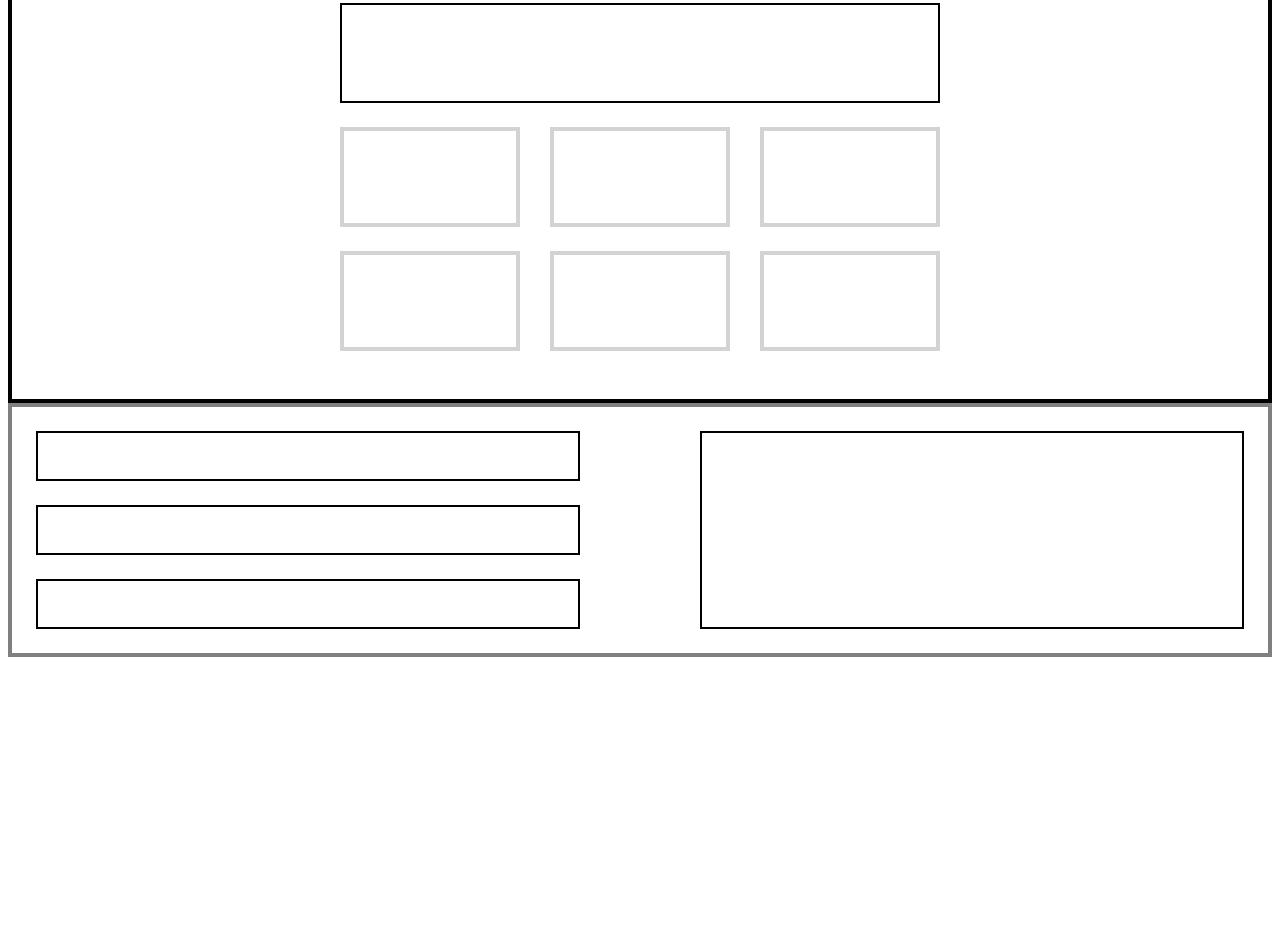
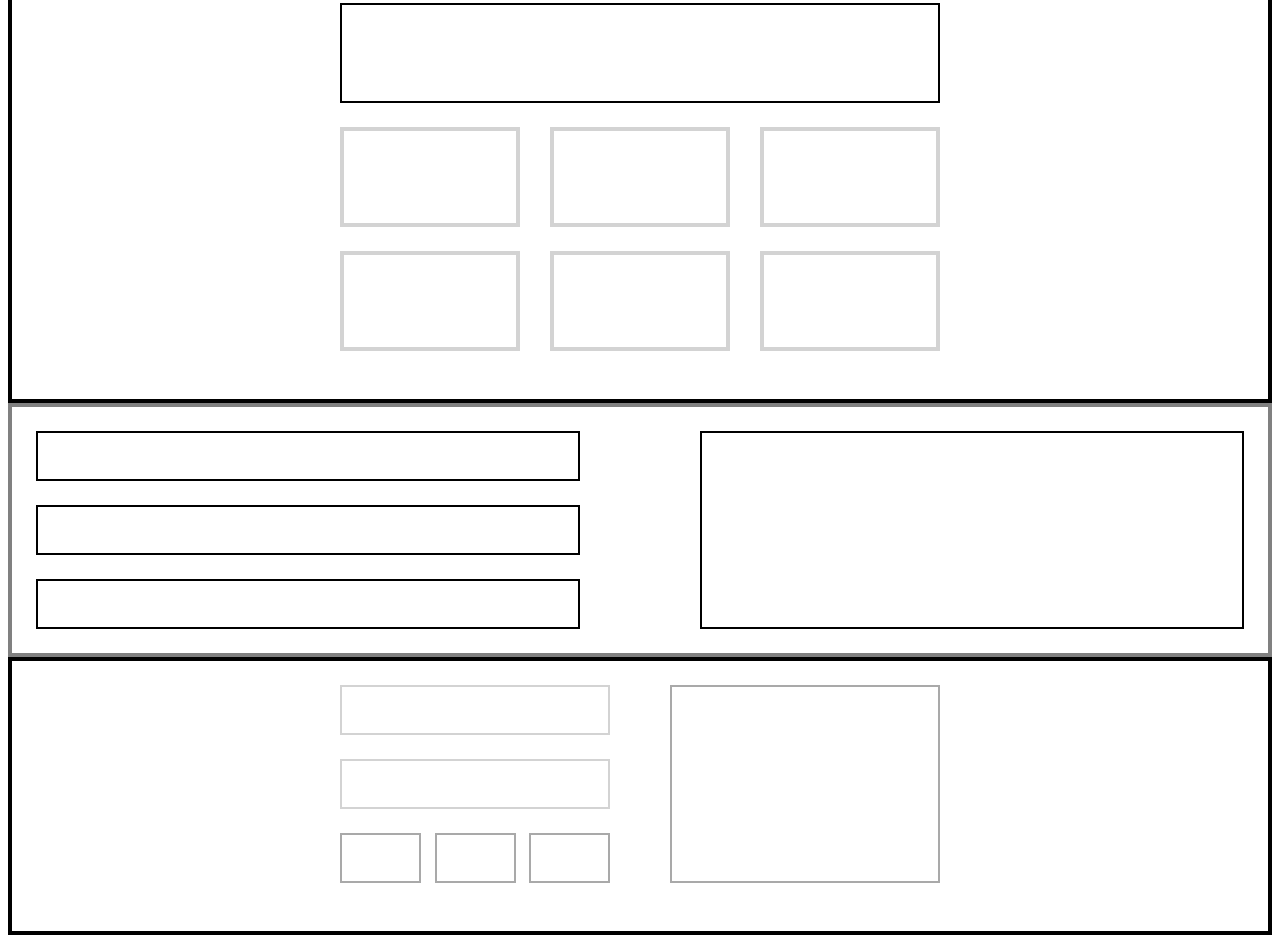
Before and after one commit to astevens104/css-layout-practice, a plain HTML site: page index.html in a window 1280 px wide. Shown: the part 165-1108 px from the top of the page. Before the commit the page ends 830 px from the top, so only its background shows below. Drawn offline with Linux system fonts and the light colour scheme.

Commit message:
last of the layout practice

```diff
--- a/index.html
+++ b/index.html
@@ -44,5 +44,22 @@
       </div>
       <div class="boxx boxx-lg"></div>
     </div>
+
+    <!--  LAYOUT 4-->
+
+    <div class="container-layout4">
+        <div class="row-lo4">
+        <div class="boxxx-wrapper">
+            <div class="boxxx long-box"></div>
+            <div class="boxxx long-box"></div>
+            <div class="short-wrapper">
+                <div class="boxxx short-box"></div>
+                <div class="boxxx short-box"></div>
+                <div class="boxxx short-box"></div>
+            </div>
+        </div>
+        <div class="boxxx big-box"></div>
+        </div>
+    </div>
   </body>
 </html>
--- a/styles.css
+++ b/styles.css
@@ -86,3 +86,47 @@
 }
 
 /* LAYOUT 4 */
+
+.container-layout4 {
+    border: 4px solid black;
+    padding: 24px;
+}
+
+.row-lo4 {
+    width: 100%;
+    max-width: 600px;
+    display: flex;
+    justify-content: space-between;
+    margin: 0 auto;
+}
+
+.boxxx-wrapper {
+    width: 45%;
+    display: block;
+}
+
+.long-box {
+    border: 2px solid lightgray;
+    height: 50px;
+    margin-bottom: 24px;
+}
+
+.short-wrapper {
+    display: flex;
+    justify-content: space-between;
+}
+
+.boxxx {
+    margin-bottom: 24px;
+}
+
+.short-box {
+    border: 2px solid darkgray;
+    width: 30%;
+    height: 50px;
+}
+
+.big-box {
+    border: 2px solid darkgray;
+    width: 45%;
+}
```
